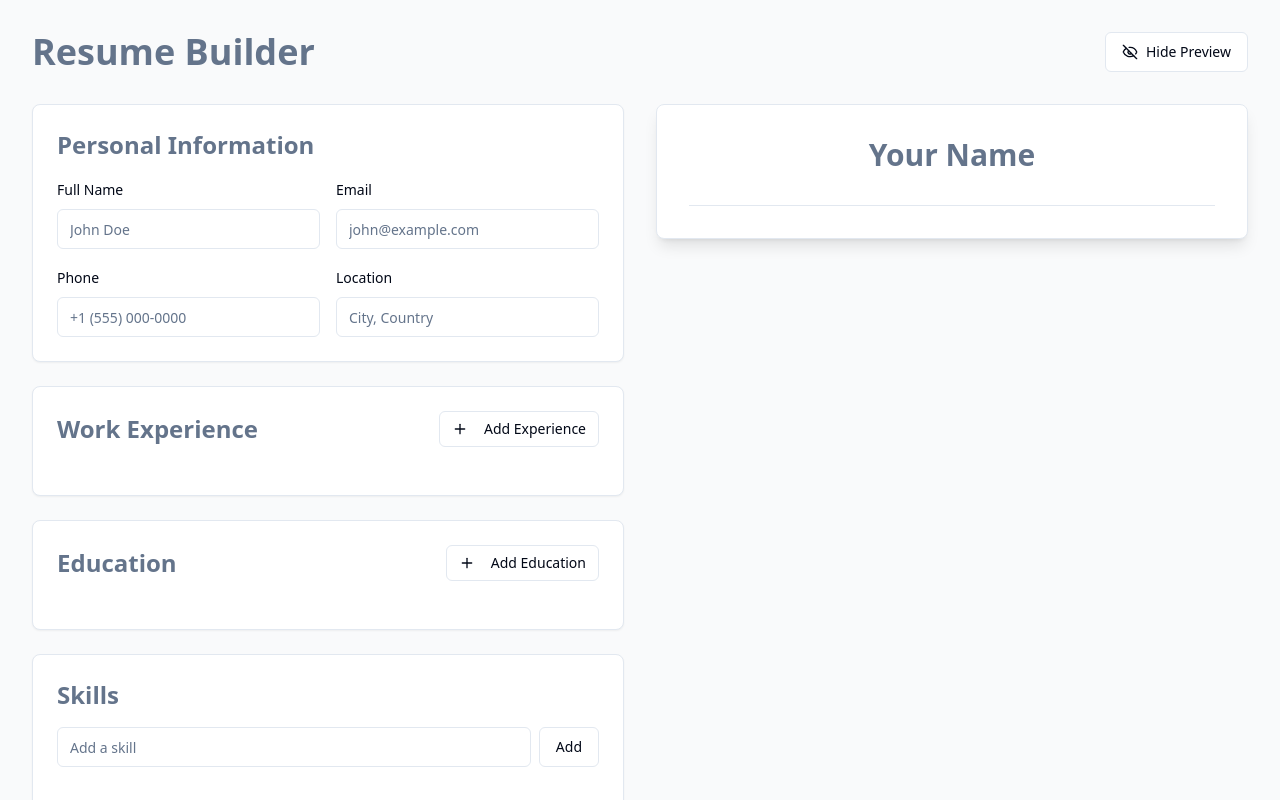
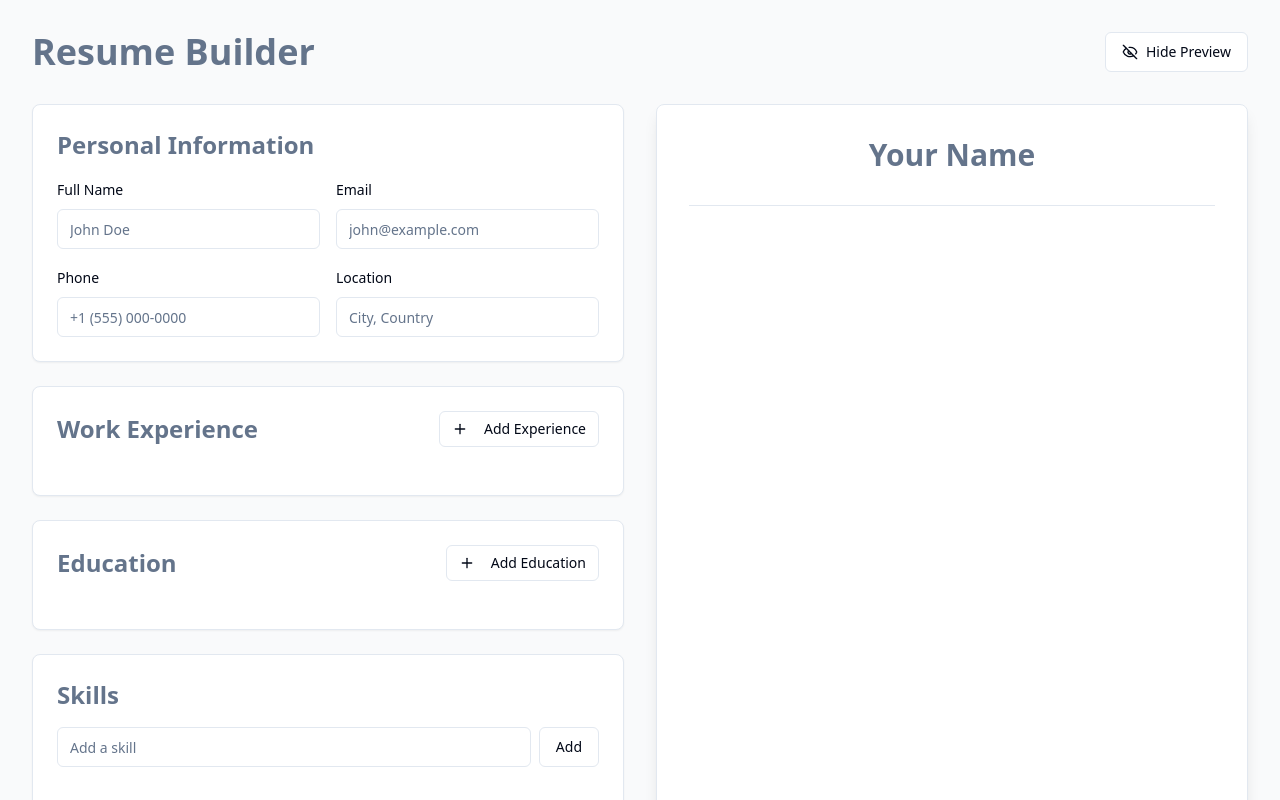
Before and after one commit to sillygod/resume-builder, a React (Vite) app: page / in a window 1280 px wide. Both pictures are taken after a click on the button "Show Preview". Shown: the top 800 px of the page. Built offline with nearby package versions, Linux system fonts and the light colour scheme.

Commit message:
Update Resume Preview size
Set the resume preview to A4 size.

```diff
--- a/src/components/ResumePreview.tsx
+++ b/src/components/ResumePreview.tsx
@@ -18,7 +18,8 @@ export function ResumePreview({
   skills,
 }: ResumePreviewProps) {
   return (
-    <Card className="p-8 max-w-4xl mx-auto bg-white shadow-lg animate-fade-in">
+    <div className="flex justify-center">
+      <Card className="w-[210mm] h-[297mm] p-8 max-w-full bg-white shadow-lg animate-fade-in overflow-y-auto">
         <div className="space-y-6">
           <div className="text-center border-b pb-6">
             <h1 className="text-3xl font-bold text-primary mb-2">
@@ -86,5 +87,6 @@ export function ResumePreview({
           )}
         </div>
       </Card>
+    </div>
   );
 }
```
Lines whose indentation alone changed are shown as unchanged.
